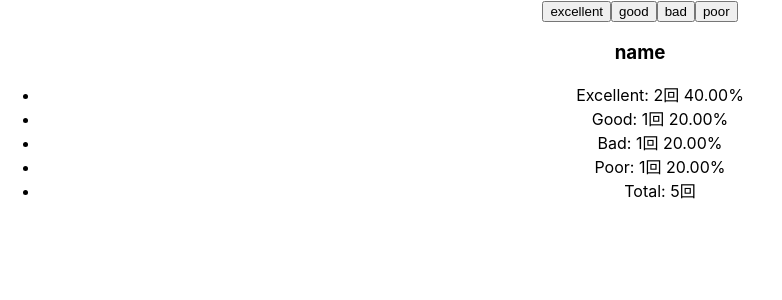
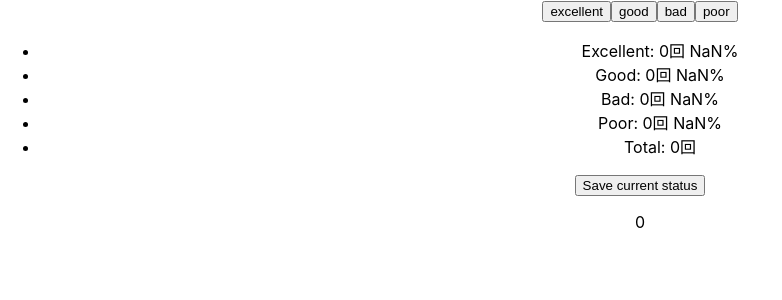
Before and after one commit to astatsuya/scout, a React (Create React App) app: page / in a window 1280 px wide. Shown: the top 300 px of the page, without its empty margins (0-782 px from the left). Built offline with nearby package versions, Linux system fonts and the light colour scheme.

Commit message:
crated onClick,savedHappeningHandler

```diff
--- a/src/App.js
+++ b/src/App.js
@@ -2,6 +2,8 @@ import React, { Component } from 'react';
 import './App.css';
 import Form from './components/Form'
 import Result from './components/Result'
+import PartOfResult from './components/PartOfResult'
+
 
 class App extends Component {
   constructor(props) {
@@ -9,10 +11,11 @@ class App extends Component {
 
     this.state = {
       name: "name",
-      happening: ['excellent', 'good', 'bad', 'poor', 'excellent']
+      happening: []
     }
 
     this.addHappening = this.addHappening.bind(this)
+    this.resetCurrentHappening = this.resetCurrentHappening.bind(this)
   }
 
 
@@ -20,6 +23,12 @@ class App extends Component {
     let happeningArray = this.state.happening.concat([newHappening.target.value])
     this.setState({
       happening: happeningArray
+    })
+  }
+
+  resetCurrentHappening () {
+    this.setState({
+      happening: []
     })
   }
 
@@ -31,6 +40,7 @@ class App extends Component {
           name={this.state.name}
           happening={this.state.happening}
         />
+        <PartOfResult happening={this.state.happening} resetCurrentHappening={this.resetCurrentHappening} />
       </div>
     );
   }
--- /dev/null
+++ b/src/components/PartOfResult.js
@@ -0,0 +1,37 @@
+import React from 'react';
+
+class PartOfResult extends React.Component {
+  constructor (props) {
+    super(props);
+    this.state = {
+      savedHappening: '0'
+    }
+
+    this.savedHappeningHandler = this.savedHappeningHandler.bind(this)
+  }
+
+  savedHappeningHandler() {
+    this.props.resetCurrentHappening();
+    this.setState({
+      savedHappening: this.props.happening
+    })
+  }
+
+  render() {
+    return(
+      <div>
+        {this.props.happening}
+        <p>
+          <button
+            type="submit"
+            onClick={this.savedHappeningHandler}
+          >Save current status</button>
+        </p>
+        <p>{this.state.savedHappening}</p>
+      </div>
+    )
+  }
+
+}
+
+export default PartOfResult;
--- a/src/components/Result.js
+++ b/src/components/Result.js
@@ -28,7 +28,6 @@ const Result = (props) => {
 
   return(
     <div>
-      <h3>{props.name}</h3>
       <ul>
         <li>Excellent: {AmountExcellent}回 {percentExcellent}</li>
         <li>Good: {AmountGood}回 {percentGood}</li>
```
